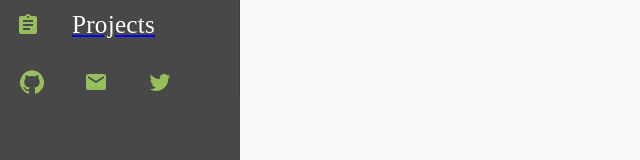
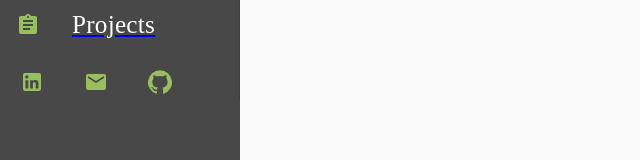
Before and after one commit to aashnamahajan/Portfolio, a React (Create React App) app: page /projects in a window 1280 px wide. Shown: the part 329-489 px from the top of the page, without its empty margins (0-640 px from the left). Built offline with nearby package versions, Linux system fonts and the light colour scheme.

Commit message:
changed side navbar bottom icons

```diff
--- a/src/components/Nav/SideNavBar/SideNavBar.tsx
+++ b/src/components/Nav/SideNavBar/SideNavBar.tsx
@@ -13,26 +13,21 @@ import ListItemIcon from '@material-ui/core/ListItemIcon'
 import GitHubIcon from '@material-ui/icons/GitHub';
 import EmailIcon from '@material-ui/icons/Email';
 import FacebookIcon from '@material-ui/icons/Facebook';
+import LinkedInIcon from '@material-ui/icons/LinkedIn';
 import TwitterIcon from '@material-ui/icons/Twitter';
 import PhoneIcon from '@material-ui/icons/Phone';
-import { isTemplateExpression } from 'typescript';
 
 const icons = [
     {
-    Icon: <GitHubIcon/>
+    Icon: <LinkedInIcon/>
     },
     {
     Icon: <EmailIcon/>
     },
-    // {
-    // Icon: <PhoneIcon/>
-    // },
     {
-    Icon: <TwitterIcon/>
+    Icon: <GitHubIcon/>
     },
-    // {
-    // Icon: <FacebookIcon/>
-    // },
+
 ]
 
 function SideNavBar() {
```
Also changed, not shown: 1 other file (tests, documents, lock files or other folders).
